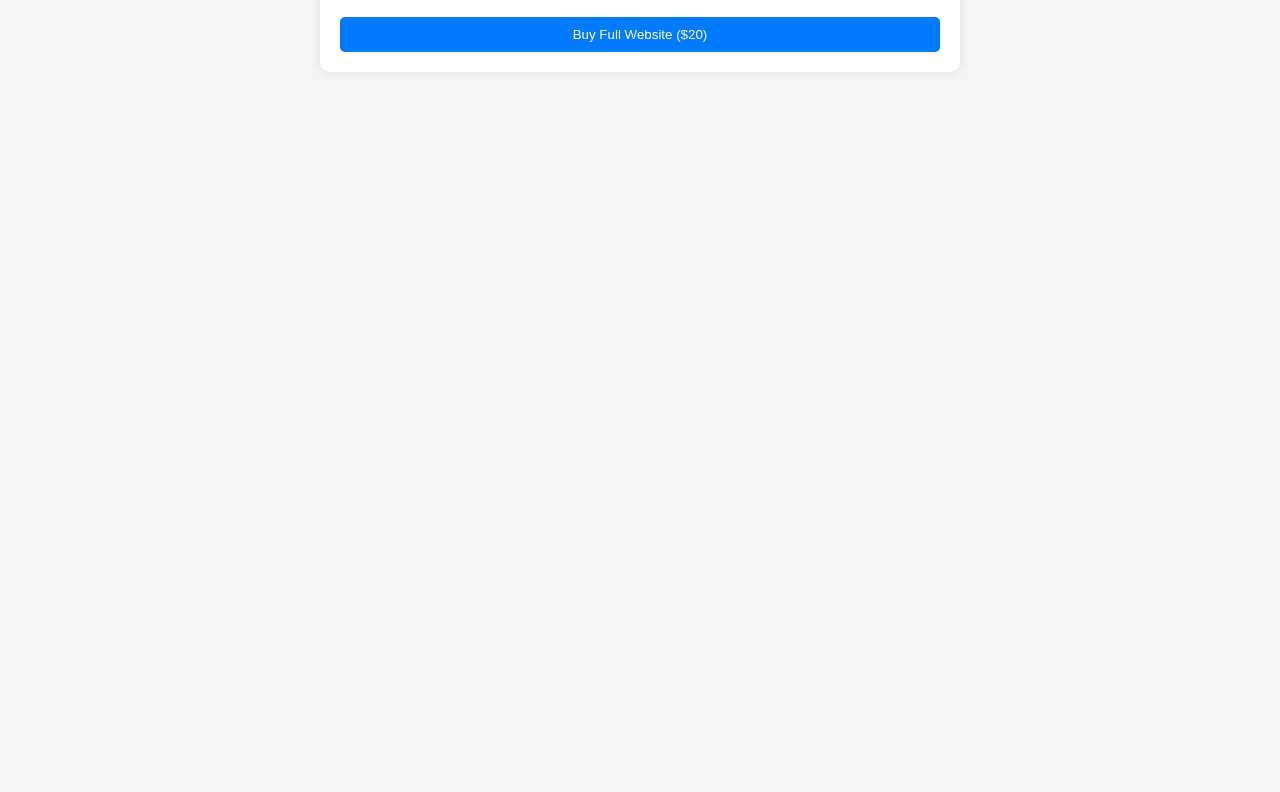
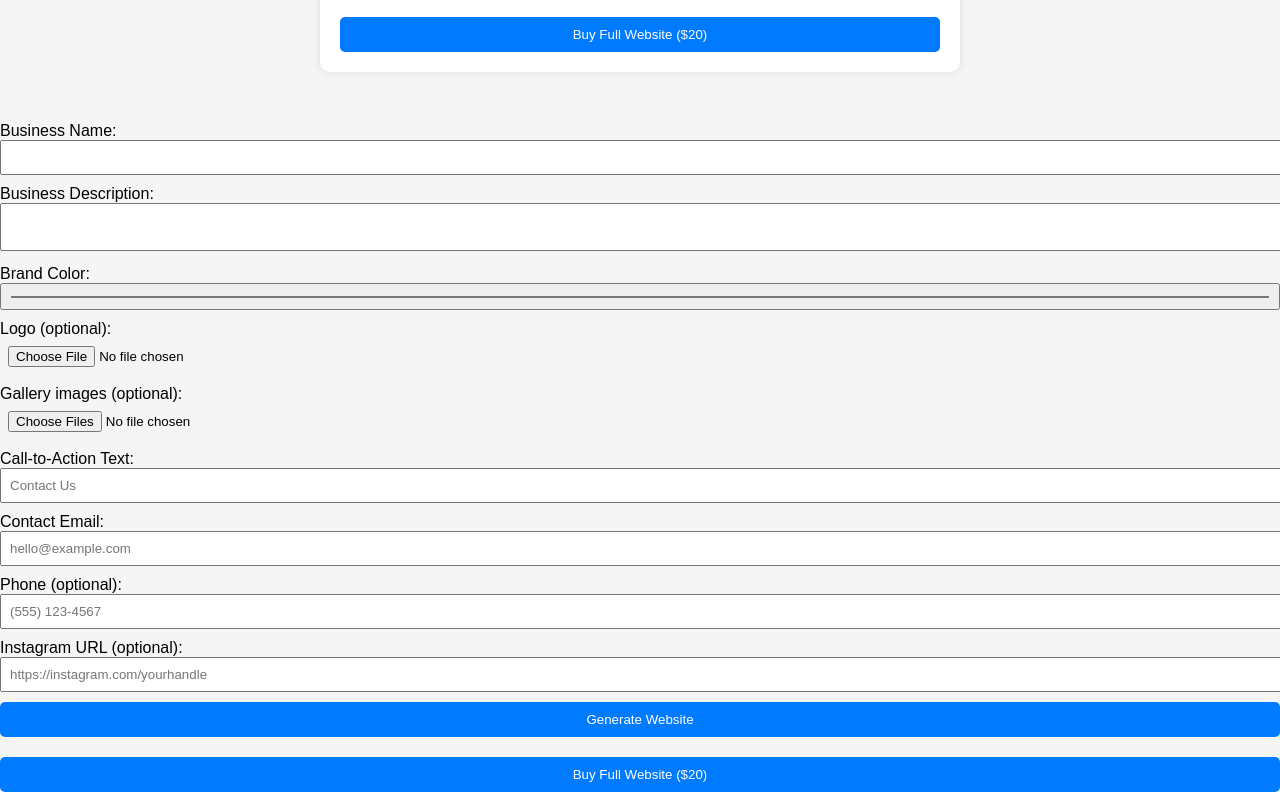
Before and after one commit to Aibuilder198/AiBuilder, a website: page index.html in a window 1280 px wide. Shown: the part 365-1157 px from the top of the page. Before the commit the page ends 800 px from the top, so only its background shows below. Drawn offline with Linux system fonts and the light colour scheme.

Commit message:
Update index.html

```diff
--- a/index.html
+++ b/index.html
@@ -27,3 +27,37 @@
   <script src="builder.js"></script>
 </body>
 </html>
+<form id="builderForm">
+  <label for="businessName">Business Name:</label>
+  <input id="businessName" name="businessName" required />
+
+  <label for="description">Business Description:</label>
+  <textarea id="description" name="description" required></textarea>
+
+  <label for="brandColor">Brand Color:</label>
+  <input id="brandColor" name="brandColor" type="color" value="#0ea5e9" />
+
+  <label for="logo">Logo (optional):</label>
+  <input id="logo" name="logo" type="file" accept="image/*" />
+
+  <label for="gallery">Gallery images (optional):</label>
+  <input id="gallery" name="gallery" type="file" accept="image/*" multiple />
+
+  <label for="ctaText">Call-to-Action Text:</label>
+  <input id="ctaText" name="ctaText" placeholder="Contact Us" />
+
+  <label for="email">Contact Email:</label>
+  <input id="email" name="email" type="email" placeholder="hello@example.com" />
+
+  <label for="phone">Phone (optional):</label>
+  <input id="phone" name="phone" placeholder="(555) 123-4567" />
+
+  <label for="instagram">Instagram URL (optional):</label>
+  <input id="instagram" name="instagram" placeholder="https://instagram.com/yourhandle" />
+
+  <button type="submit">Generate Website</button>
+</form>
+
+<button id="checkoutBtn">Buy Full Website ($20)</button>
+
+<script src="builder.js"></script>
```
